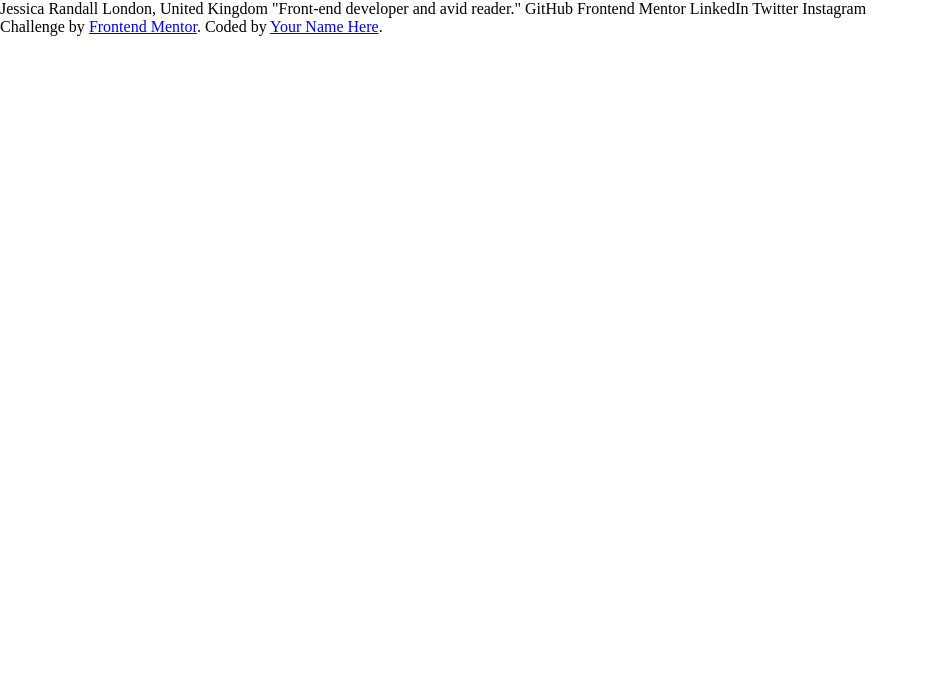
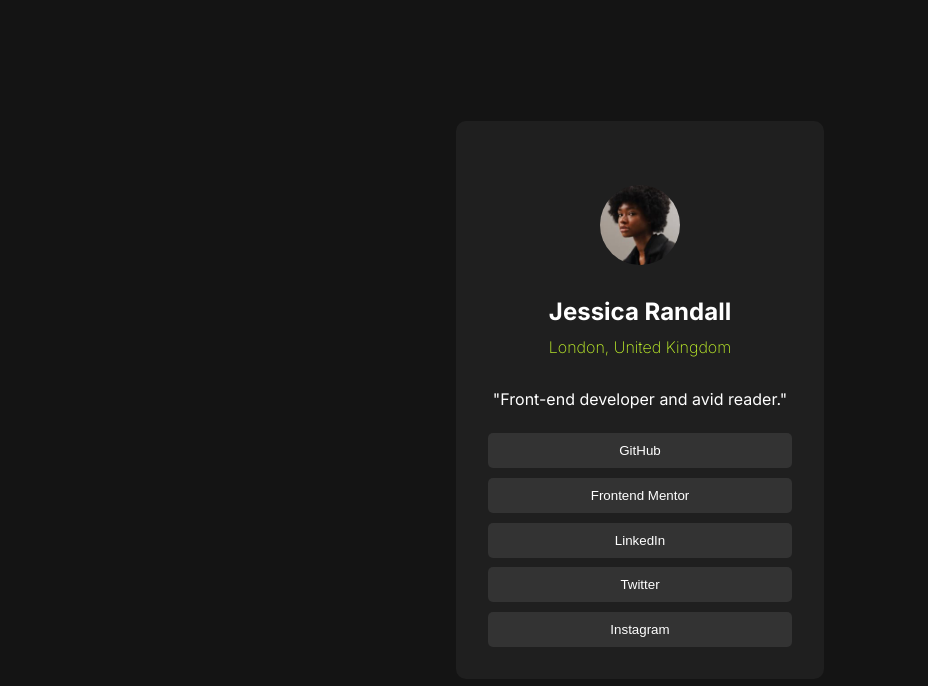
Before and after one commit to Deodiv/social-links-profile-main, a plain HTML site: page index.html in a window 1280 px wide. Shown: the whole page, without its empty margins (0-928 px from the left). Drawn offline with Linux system fonts and the light colour scheme; files that its build step writes are made by us from their sources.

Commit message:
Complete

```diff
--- a/index.html
+++ b/index.html
@@ -4,24 +4,34 @@
   <meta charset="UTF-8">
   <meta name="viewport" content="width=device-width, initial-scale=1.0"> <!-- displays site properly based on user's device -->
   <link rel="icon" type="image/png" sizes="32x32" href="./assets/images/favicon-32x32.png">
-  <link rel="stylesheet" href="style.css">
+  <link rel="stylesheet" href="styles/style.css">
   <title>Social links profile</title>
 </head>
 <body>
+    <div class="card">
+      <div>
+        <img src="assets/images/avatar-jessica.jpeg" alt="">
+        <h2>
+          Jessica Randall
+        </h2>
 
-  Jessica Randall
-  London, United Kingdom
-  "Front-end developer and avid reader."
+        <h3>
+          London, United Kingdom
+        </h3>
 
-  GitHub
-  Frontend Mentor
-  LinkedIn
-  Twitter
-  Instagram
+        <p>
+          "Front-end developer and avid reader."
+        </p>
+      </div>
 
-  <div class="attribution">
-    Challenge by <a href="https://www.frontendmentor.io?ref=challenge" target="_blank">Frontend Mentor</a>.
-    Coded by <a href="#">Your Name Here</a>.
+      <div class="button">
+        <button class="btn">GitHub</button>
+        <button class="btn">Frontend Mentor</button>
+        <button class="btn"> LinkedIn</button>
+        <button class="btn">Twitter</button>
+        <button class="btn">Instagram</button>
+    </div>
+
   </div>
 </body>
 </html>
--- a/styles/style.css
+++ b/styles/style.css
@@ -1,5 +1,85 @@
+@import url('https://fonts.googleapis.com/css2?family=Inter:wght@100..900&display=swap');
 *{
     padding: 0;
     margin: 0;
     box-sizing: border-box;
 }
+:root {
+    --green: hsl(75, 94%, 57%);
+    --white: hsl(0, 0%, 100%);
+    --grey: hsl(0, 0%, 20%);
+    --offBlack: hsl(0, 0%, 8%);
+    --darkGrey:hsl(0, 0%, 12%);
+  }
+
+body{
+    font-family: "Inter", sans-serif;
+    background-color: var(--offBlack);
+    color: white;
+    height: 100vh;
+    display: flex;
+    justify-content: center;
+    flex-direction: column;
+    align-items: center;
+}
+
+.card{
+    background: var(--darkGrey);
+    width: 23rem;
+    border-radius: 10px;
+    padding: 2rem;
+}
+
+.card div:nth-child(1) {
+    display: flex;
+    justify-content: center;
+    align-items: center;
+    flex-direction: column;
+}
+
+
+img{
+    height: 5rem;
+    width: 5rem;
+    border-radius: 50%;
+    margin-top: 2rem;
+    margin-bottom: 2rem;
+}
+h2{
+    font-weight: 700;
+    margin-bottom: 0.7rem;
+}
+h3{
+    font-size:medium;
+    font-weight: 200;
+    color: var(--green);
+    margin-bottom: 2rem;
+}
+
+.button{
+    margin-top: 1.5rem;
+    display: flex;
+    justify-content: center;
+    align-items: center;
+    flex-direction: column;
+    gap: 0.6rem;
+}
+
+.button button{
+    border: none;
+    outline: none;
+    padding: 10px 20px;
+    border-radius: 5px;
+    background-color: var(--grey);
+    color: var(--white);
+    width: 100%;
+    transition: background-color 0.9s, color 0.3s;
+}
+
+.button button:hover{
+    cursor: pointer;
+    background-color: var(--green);
+    color: var(--offBlack);
+    transition: background-color 0.9s, color 0.3s;
+
+}
```
